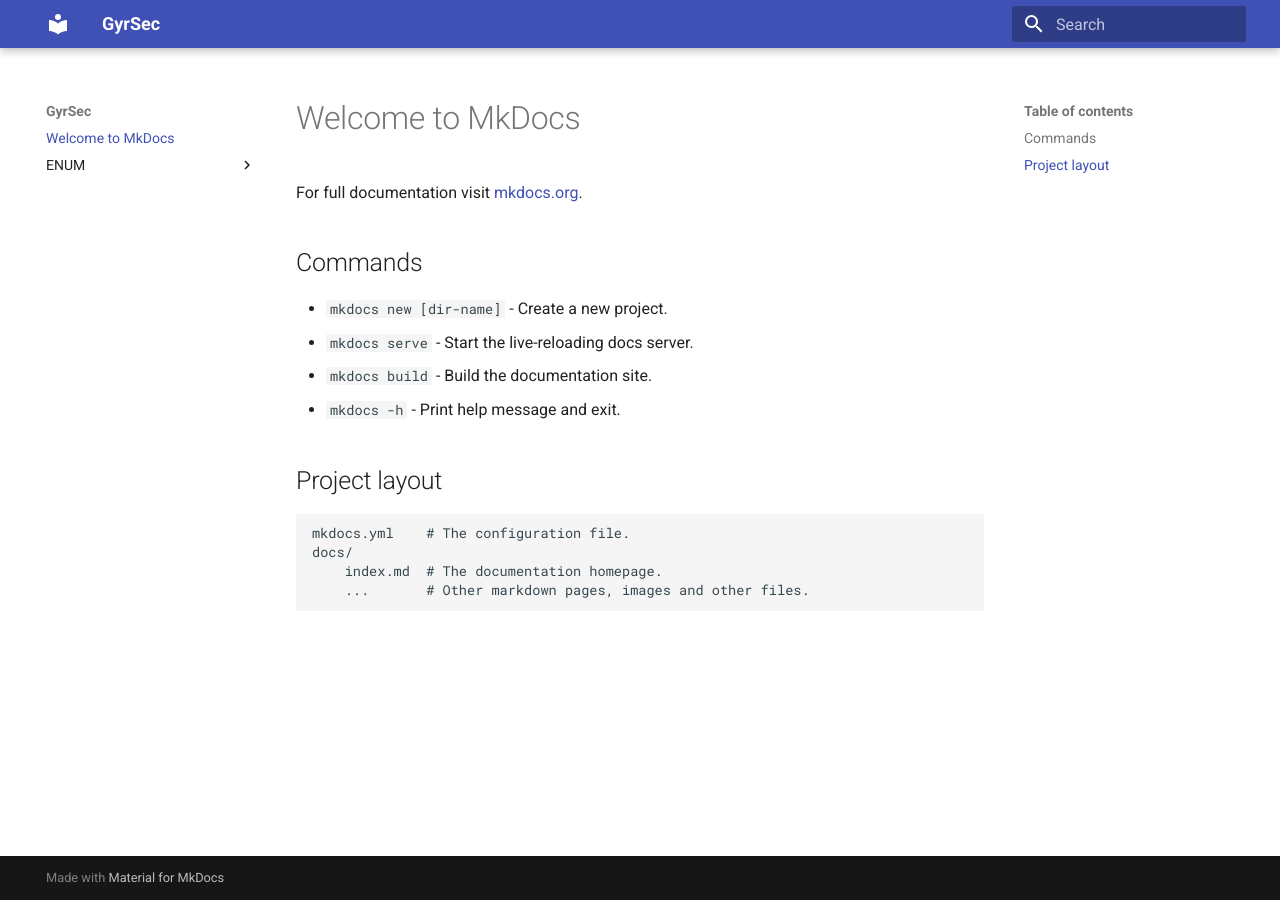
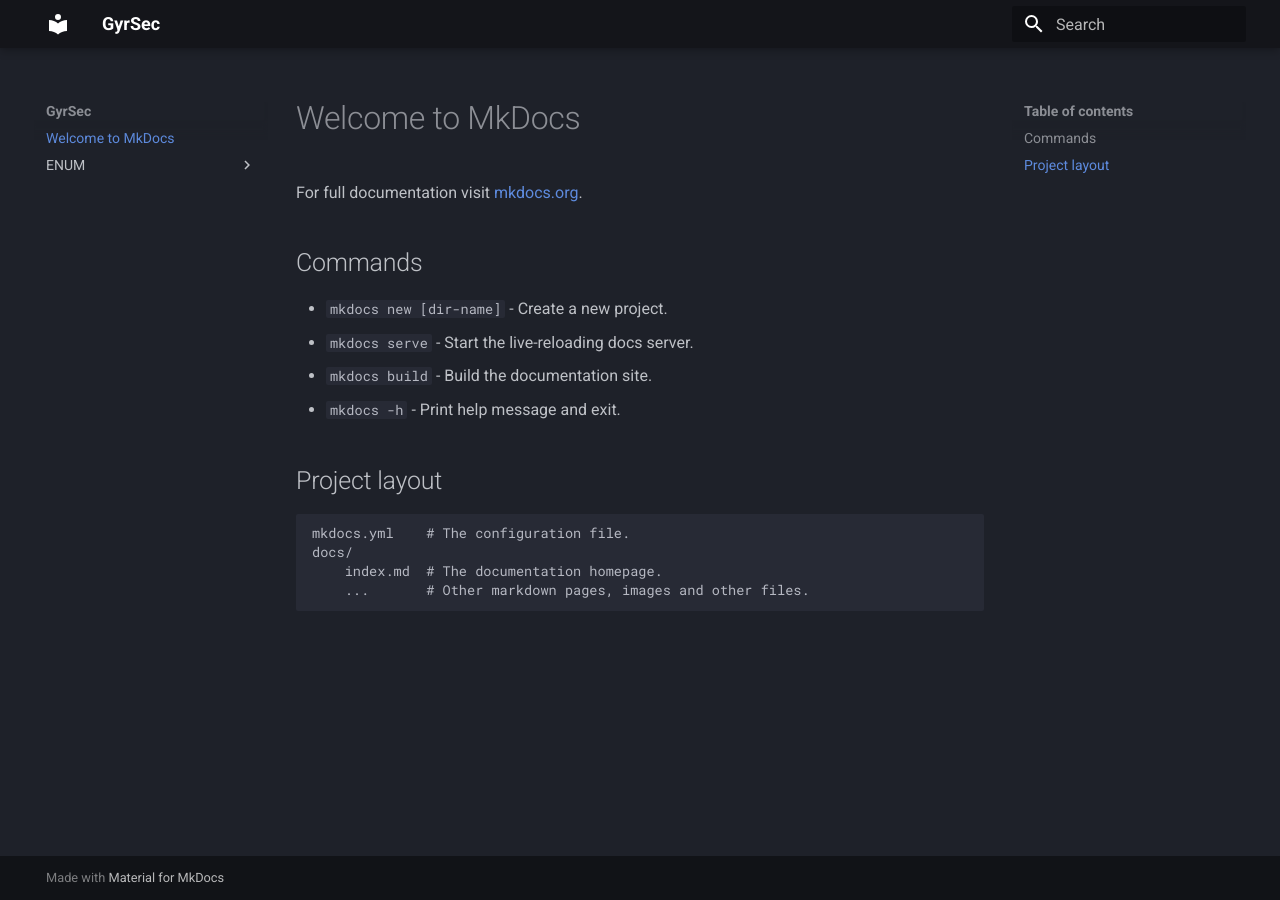
Before and after one commit to gyrsec/gyrsec.github.io, an MkDocs documentation site: the page built from docs/index.md, in a window 1280 px wide. Built offline with MkDocs 1.6.1 and Material for MkDocs 9.7.7, drawn with Linux system fonts in a browser that asks for light colours.

Commit message:
changed colors

```diff
--- a/mkdocs.yml
+++ b/mkdocs.yml
@@ -2,3 +2,7 @@
 site_url: https://gyrsec.github.io/gyrsec
 theme:
   name: material
+  palette:
+    scheme: slate
+    primary: black
+    icon: material/brightness-4
```
